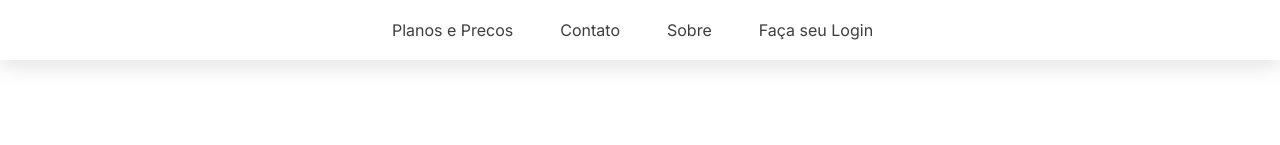
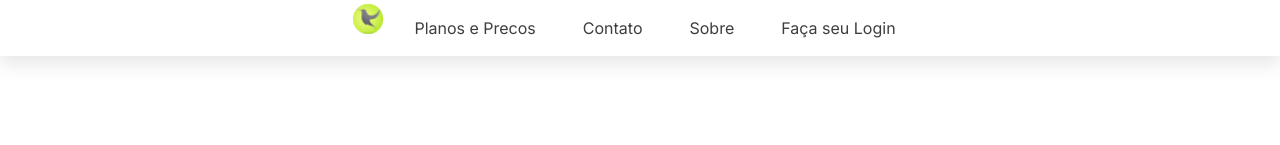
Before and after one commit to ronerog/C2-ECommerce, a Next.js app in the folder c2-ecommerce/: page / in a window 1280 px wide. Shown: the top 145 px of the page. Built offline with nearby package versions, Linux system fonts and the light colour scheme; no server answers.

Commit message:
add icon on menutop

```diff
--- a/c2-ecommerce/src/app/register/page.jsx
+++ b/c2-ecommerce/src/app/register/page.jsx
@@ -4,6 +4,8 @@ import styles from "./register.css"
 import { MenuTop } from '@/components/menuTop/MenuTop';
 import { Footer } from '@/components/Footer/Footer'
 import { verifyCPFCliente } from '@/services/auth';
+import img from "../../../public/img-pass.jpg"
+import Image from "next/image";
 
 function RegistrationForm() {
   const [step, setStep] = useState(1);
--- a/c2-ecommerce/src/app/register/register.css
+++ b/c2-ecommerce/src/app/register/register.css
@@ -8,7 +8,7 @@
 .div-register {
   display: grid;
   place-items: center;
-  margin-top: 120px;
+  margin-top: 70px;
 }
 
 .form {
--- a/c2-ecommerce/src/components/menuTop/MenuTop.js
+++ b/c2-ecommerce/src/components/menuTop/MenuTop.js
@@ -2,6 +2,8 @@
 import styles from "./menuTop.css";
 import React, { useState } from "react";
 import Link from 'next/link'
+import img from "../../../public/img-pass.jpg"
+import Image from "next/image";
 
 export const MenuTop = () => {
     const [isLoggedIn, setIsLoggedIn] = useState(false);
@@ -12,6 +14,14 @@ export const MenuTop = () => {
 
     return (
         <div className="topnav">
+
+            <Image
+                src={img}
+                width={30}
+                height={30}
+                alt="Picture of the author"
+                />
+
             <Link href="/">Planos e Precos</Link>
             <a href="#contact">Contato</a>
             <a href="#about">Sobre</a>
--- a/c2-ecommerce/src/components/menuTop/menuTop.css
+++ b/c2-ecommerce/src/components/menuTop/menuTop.css
@@ -9,6 +9,7 @@
 
   .topnav > * {
     margin-right: 15px;
+    display: inline;
   }
 
 
@@ -16,7 +17,7 @@
     display: inline-block;
     color: #3e3e3e;
     text-align: center;
-    padding: 18px 16px;
+    padding: 16px 16px;
     text-decoration: solid;
     font-size: 16px;
     line-height: 1.5;
```
